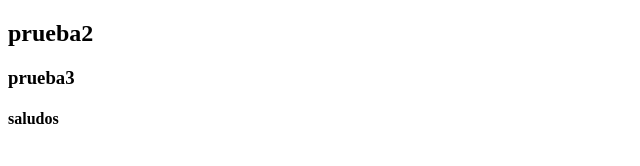
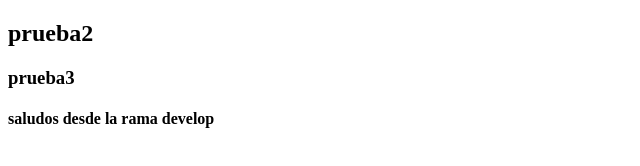
Before and after one commit to HAlayon/pruebarepo, a plain HTML site: page index.html in a window 1280 px wide. Shown: the whole page, without its empty margins (0-640 px from the left). Drawn offline with Linux system fonts and the light colour scheme.

Commit message:
he cambiado los saludos desde la rama develop

```diff
--- a/index.html
+++ b/index.html
@@ -9,6 +9,6 @@
 <body>
     <h2>prueba2</h2>
     <h3>prueba3</h3>
-    <h4>saludos</h4>
+    <h4>saludos desde la rama develop</h4>
 </body>
 </html>
```
